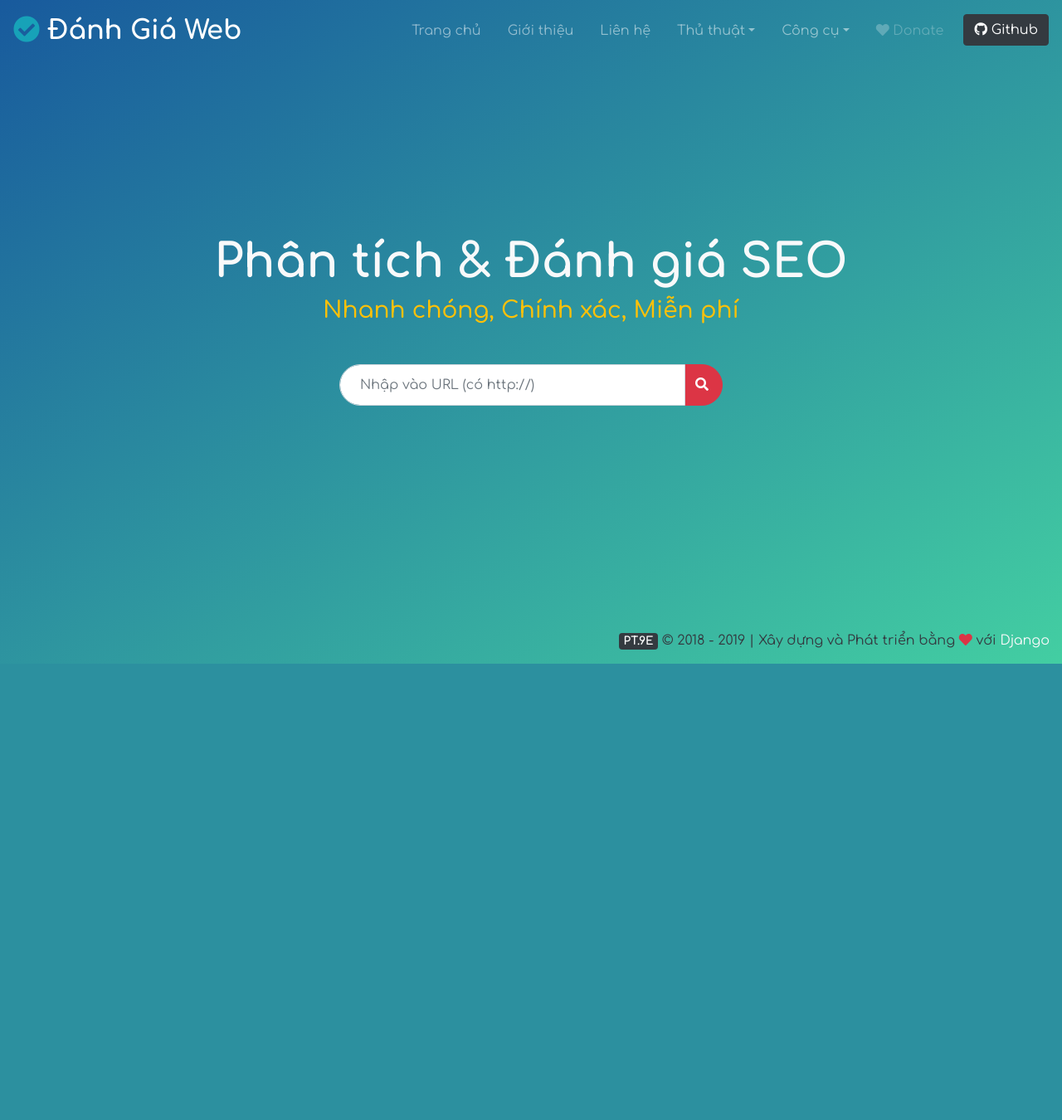
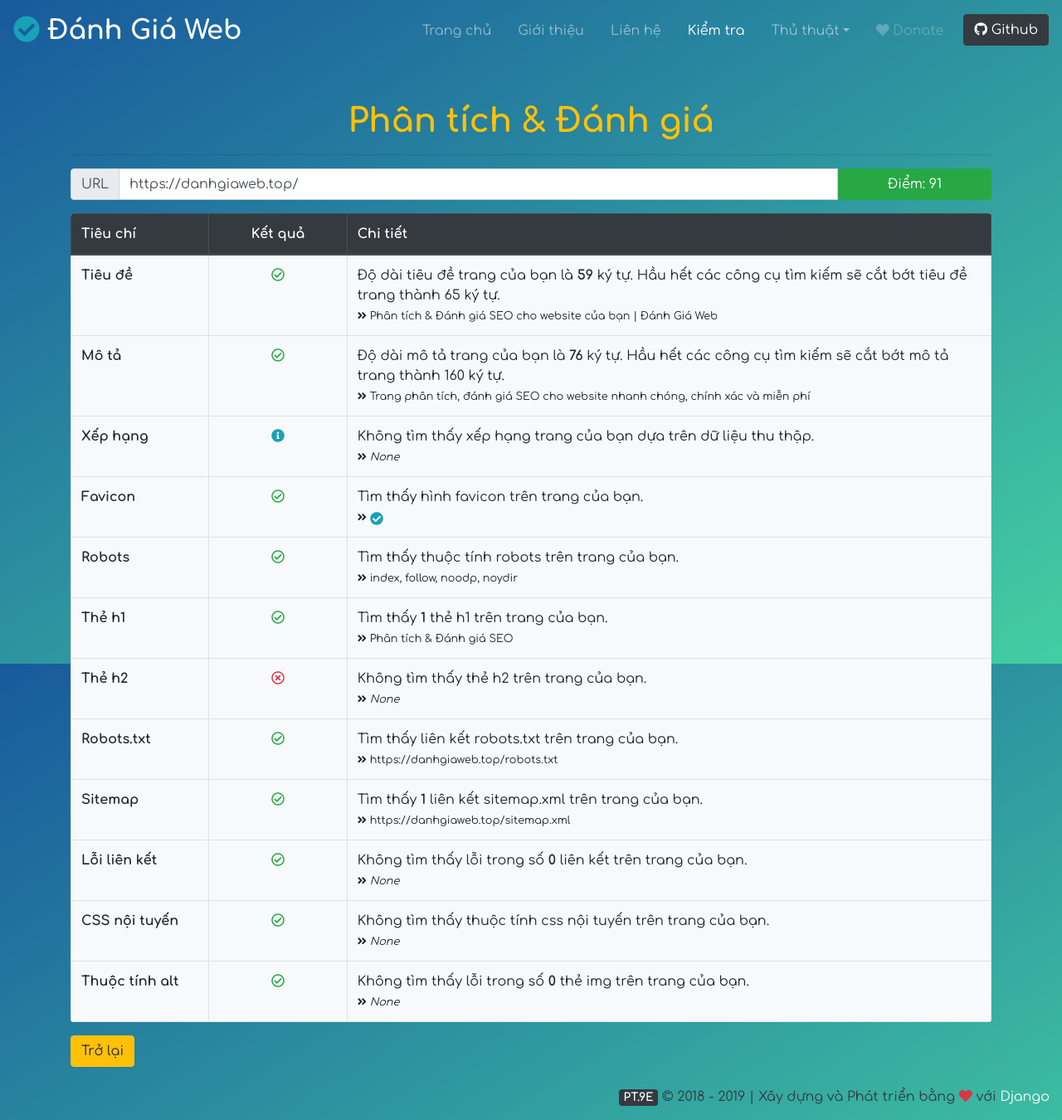
Before and after one commit to thinh9e/web-checker, a Django app: page /kiem-tra/ in a window 1280 px wide. Shown: the whole page at 83% size. Before the commit the page ends 800 px from the top, so only its background shows below. Run offline with Django 3.2, Linux system fonts and the light colour scheme; some libraries are stand-ins or nearby versions.

Commit message:
add page check demo & redirect if error

```diff
--- a/checkweb/views.py
+++ b/checkweb/views.py
@@ -1,4 +1,5 @@
-from django.shortcuts import render
+from django.shortcuts import render, redirect
+from django.contrib import messages
 from django.views.generic import TemplateView
 from .functions import parsing, reCaptcha
 
@@ -16,8 +17,26 @@ class ContactView(TemplateView):
 
 
 class CheckView(TemplateView):
-    template_name = 'checkweb/index.html'
-    template_success = 'checkweb/check.html'
+    template_name = 'checkweb/check.html'
+    template_error = 'checkweb/index.html'
+
+    def get(self, request):
+        context = {
+            'title': 'Phân tích & Đánh giá SEO cho website của bạn | Đánh Giá Web',
+            'description': 'Trang phân tích, đánh giá SEO cho website nhanh chóng, chính xác và miễn phí',
+            'pageRank': 0,
+            'favicon': 'https://danhgiaweb.top/static/img/favicon.png',
+            'robotsMeta': 'index, follow, noodp, noydir',
+            'h1Tags': ['Phân tích & Đánh giá SEO'],
+            'h2Tags': [],
+            'robotsTxt': 'https://danhgiaweb.top/robots.txt',
+            'sitemaps': ['https://danhgiaweb.top/sitemap.xml'],
+            'aBrokens': [],
+            'cssInlines': [],
+            'missAlts': [],
+            'url': 'https://danhgiaweb.top/',
+        }
+        return render(request, self.template_name, context)
 
     def post(self, request):
         url = request.POST['url']
@@ -27,7 +46,12 @@ class CheckView(TemplateView):
             context = parsing(url)
             if context:
                 context['url'] = url
-                return render(request, self.template_success, context)
-            return render(request, self.template_name, {'errURL': True, 'url': url})
-
-        return render(request, self.template_name, {'errCC': True, 'url': url})
+                return render(request, self.template_name, context)
+            messages.info(request, url)
+            messages.error(
+                request, '* Không phân tích được URL. Vui lòng kiểm tra lại!')
+            return redirect('/')
+        messages.info(request, url)
+        messages.error(
+            request, '* Bạn chưa được kiểm tra không phải là robot!')
+        return redirect('/')
--- a/templates/checkweb/check.html
+++ b/templates/checkweb/check.html
@@ -13,8 +13,8 @@
     <input type="text" value="{{ url }}" class="form-control bg-white" aria-describedby="urlGr" readonly>
     <div id="score" class=""></div>
   </section>
-  <section class="table-responsive">
-    <table class="table table-bordered bg-light" id="tbCheck">
+  <section class="table-responsive rounded mb-3">
+    <table class="table table-bordered bg-light mb-0" id="tbCheck">
       <thead class="thead-dark">
         <tr>
           <th scope="col" width="15%">Tiêu chí</th>
--- a/templates/checkweb/index.html
+++ b/templates/checkweb/index.html
@@ -14,12 +14,11 @@
       <section class="mt-5">
         <form action="{% url 'check' %}" method="post" class="form-group text-center" id="form">
           {% csrf_token %}
-          <input type="url" class="form-control{% if errURL %} border-danger{% endif %} form-control-lg d-inline-flex col-9 col-md-4" name="url" value="{{ url }}" id="url" placeholder="Nhập vào URL (có http://)" required>
+          <input type="url" class="form-control{% if errURL %} border-danger{% endif %} form-control-lg d-inline-flex col-9 col-md-4" name="url" value="{% for message in messages %}{% if forloop.first %}{{ message }}{% endif %}{% endfor %}" id="url" placeholder="Nhập vào URL (có https://)" required>
           <button class="btn btn-lg btn-danger" id="submit"><i class="fas fa-search"></i></button>
           <div class="g-recaptcha" data-sitekey="6LdqE54UAAAAAHjNk5PWKIIWZTHfsEIhbxgzkuEq" data-callback="onSubmit" data-badge="bottomleft" data-size="invisible"></div>
           <div class="font-italic text-danger mt-2">
-            {% if errURL %}* Không phân tích được URL. Vui lòng kiểm tra lại!{% endif %}
-            {% if errCC %}* Bạn chưa được kiểm tra không phải là robot!{% endif %}
+            {% for message in messages %}{% if forloop.last %}{{ message }}{% endif %}{% endfor %}
           </div>
         </form>
       </section>
--- a/templates/header.html
+++ b/templates/header.html
@@ -7,6 +7,7 @@
         <li class="nav-item ml-0{% if '/' == request.path %} active{% endif %}"><a href="{% url 'index' %}" class="nav-link">Trang chủ</a></li>
         <li class="nav-item{% if 'gioi-thieu' in request.path %} active{% endif %}"><a href="{% url 'about' %}" class="nav-link">Giới thiệu</a></li>
         <li class="nav-item{% if 'lien-he' in request.path %} active{% endif %}"><a href="{% url 'contact' %}" class="nav-link">Liên hệ</a></li>
+        <li class="nav-item{% if 'kiem-tra' in request.path %} active{% endif %}"><a href="{% url 'check' %}" class="nav-link">Kiểm tra</a></li>
         <li class="nav-item dropdown">
           <a href="/" class="nav-link dropdown-toggle" id="navbarTips" role="button" data-toggle="dropdown" aria-haspopup="true" aria-expanded="false">Thủ thuật</a>
           <div class="dropdown-menu" aria-labelledby="navbarTips">
@@ -15,13 +16,6 @@
             <a class="dropdown-item" href="/">Tối ưu hiển thị di động</a>
           </div>
         </li>
-        <li class="nav-item dropdown">
-          <a href="/" class="nav-link dropdown-toggle" id="navbarTools" role="button" data-toggle="dropdown" aria-haspopup="true" aria-expanded="false">Công cụ</a>
-          <div class="dropdown-menu" aria-labelledby="navbarTools">
-            <a class="dropdown-item" href="/">Tìm sitemap</a>
-            <a class="dropdown-item" href="/">Lỗi liên kết</a>
-          </div>
-        </li>
         <li class="nav-item"><a href="/" class="nav-link disabled"><i class="fas fa-heart"></i> Donate</a></li>
         <li class="nav-item mr-0"><a href="https://github.com/pythinh/check-seo" class="btn btn-dark" target="_blank"><i class="fab fa-github"></i> Github</a></li>
       </ul>
--- a/templates/sitemap.xml
+++ b/templates/sitemap.xml
@@ -22,6 +22,11 @@
   <lastmod>2019-05-15T06:40:30+00:00</lastmod>
   <priority>0.80</priority>
 </url>
+<url>
+  <loc>https://danhgiaweb.top/kiem-tra/</loc>
+  <lastmod>2019-05-24T06:40:30+00:00</lastmod>
+  <priority>0.80</priority>
+</url>
 
 
 </urlset>
```
